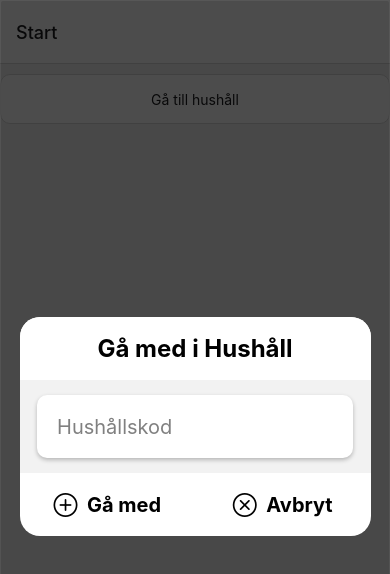
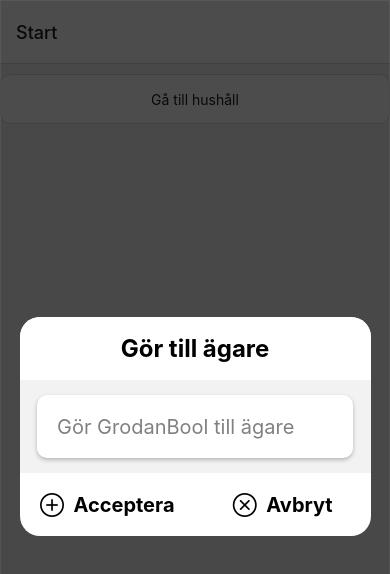
Before and after one commit to ViktorNy/TheHousehold, a React Native app: screen /Start in a window 390 px wide. Shown: the top 574 px of the page. Built offline with nearby package versions, Linux system fonts and the light colour scheme.

Commit message:
If-else method

```diff
--- a/component/CustomPopupBox.tsx
+++ b/component/CustomPopupBox.tsx
@@ -1,18 +1,51 @@
 import React, { useState } from 'react';
-import { StyleSheet, Text, Pressable, View, TextInput, StatusBar } from 'react-native';
+import { StyleSheet, Text, Pressable, View, TextInput } from 'react-native';
 import { AntDesign } from '@expo/vector-icons';
 import Modal from 'react-native-modal';
 
+let modalTitle = '';
+let ModalLeft = 'Acceptera';
+let modalRight = 'Avbryt';
+let modalPlaceholder = '';
+
 interface Props{
-  modalTitle: string
-  ModalLeft: string
-  modalRight: string
-  modalPlaceholder: string
+  modalCase: string
 }
 
-export function CustomPopupBox({modalTitle, ModalLeft, modalRight, modalPlaceholder}: Props) {
+export function CustomPopupBox({modalCase}: Props) {
     const [modalVisible, setModalVisible] = useState(true);
     const [userInput, onUserInputChange] = useState('');
+
+    if (modalCase === 'JH') {
+      modalTitle = 'Gå med i Hushåll'
+      ModalLeft = 'Gå med'
+      modalRight = 'Avbryt'
+      modalPlaceholder = 'Hushållskod'
+    }
+    else if (modalCase === 'CH') {
+      modalTitle = 'Skapa Hushåll'
+      ModalLeft = 'Skapa'
+      modalRight = 'Avbryt'
+      modalPlaceholder = 'Namn'
+    }
+    else if (modalCase === 'MO') {
+      modalTitle = 'Gör till ägare'
+      ModalLeft = 'Acceptera'
+      modalRight = 'Avbryt'
+      modalPlaceholder = 'Gör GrodanBool till ägare'
+    }
+    else if (modalCase === 'RUFH') {
+      modalTitle = 'Ta bort från hushåll'
+      ModalLeft = 'Ja'
+      modalRight = 'Avbryt'
+      modalPlaceholder = 'Vill du verkligen ta bort Viktor?'
+    }
+    else if (modalCase === 'AR') {
+      modalTitle = 'Besvara förfrågan'
+      ModalLeft = 'Acceptera'
+      modalRight = 'Avslå'
+      modalPlaceholder = 'Jesus vill gå med'
+    }
 
     return (
       <View>
--- a/screens/StartScreen.tsx
+++ b/screens/StartScreen.tsx
@@ -1,6 +1,6 @@
 import { useTheme } from "@react-navigation/native";
 import React from "react";
-import { Button, Text, View } from "react-native";
+import { Button, Text, TouchableOpacity, View } from "react-native";
 import { CustomNavigateButton } from "../component/CustomNavigateButton";
 import { mockedUserData } from "../data/data";
 import { RootStackScreenProps } from "../navigation/RootStackNavigator";
@@ -14,7 +14,8 @@ export default function StartScreen({ navigation }: RootStackScreenProps<"Start"
 
         <View>
             <CustomNavigateButton buttonText="Gå till hushåll" goto={() => navigation.navigate("Household", { user: newUser }) }/>
-            <CustomPopupBox modalTitle={'Gå med i Hushåll'} ModalLeft={'Gå med'} modalRight={'Avbryt'} modalPlaceholder={'Hushållskod'} />
+            <CustomPopupBox modalCase={'MO'} />
+
         </View>
 
     );
```
